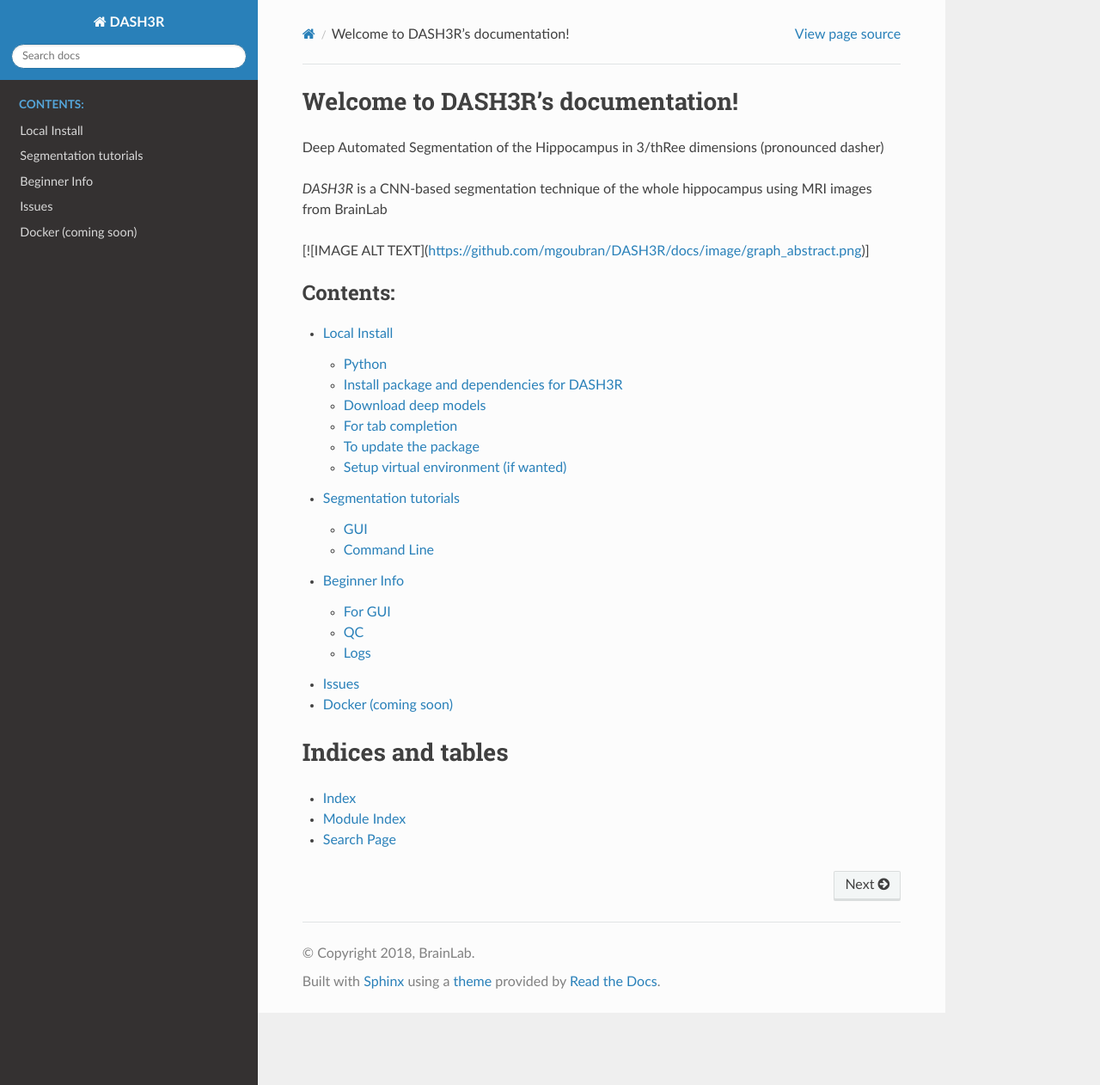
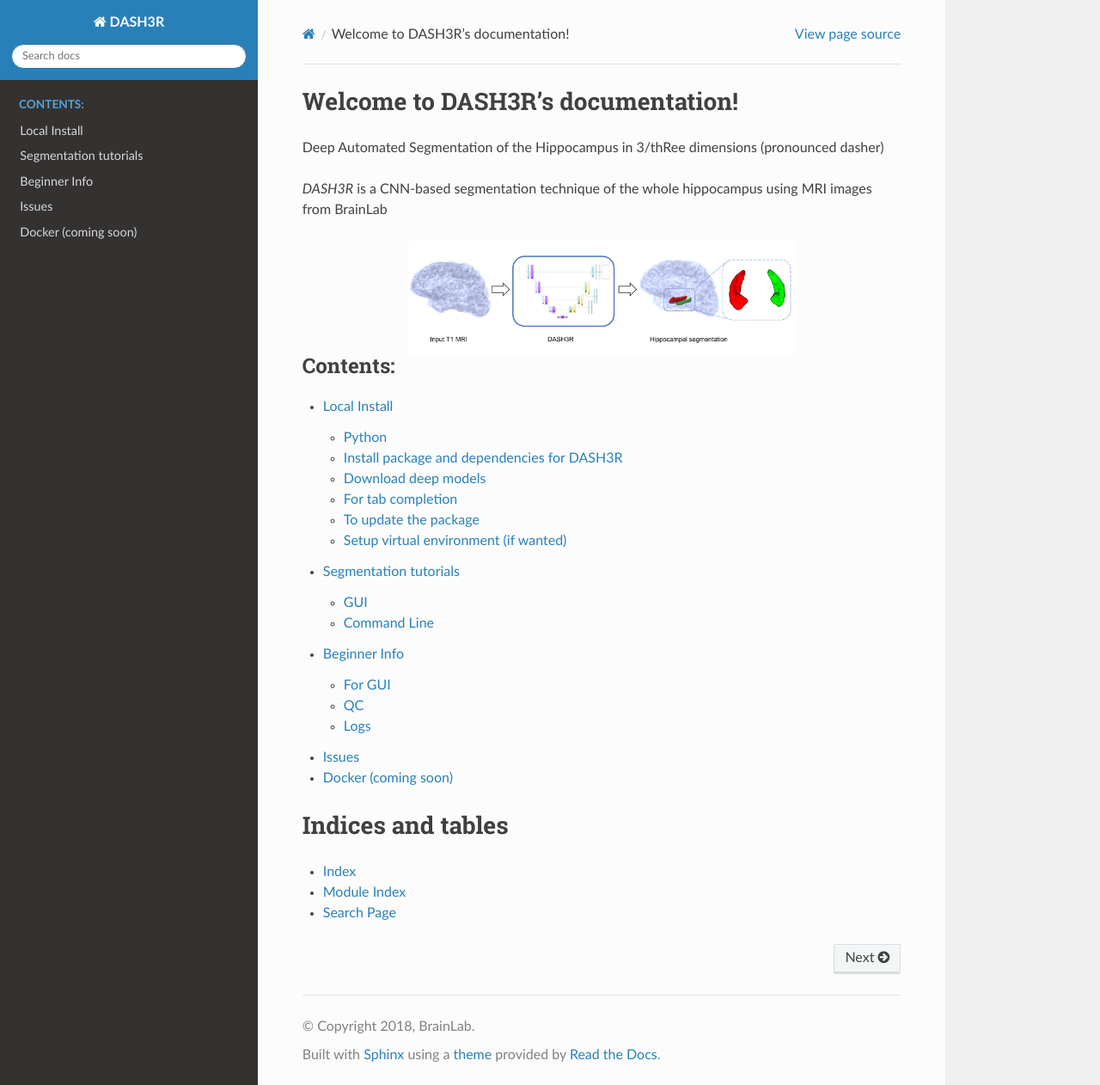
Before and after one commit to AICONSlab/HippMapp3r, a Sphinx documentation site: the page built from docs/index.rst, in a window 1280 px wide and 1262 px high. Shown: the whole window at 86% size. Built offline with Sphinx 7.4.7 and the Read the Docs theme 2.0.0, drawn with Linux system fonts in a browser that asks for light colours; pages that are not in the unit, such as notebooks, are missing from menus.

Commit message:
update docs

```diff
--- a/docs/index.rst
+++ b/docs/index.rst
@@ -11,8 +11,10 @@
 *DASH3R* is a CNN-based segmentation technique of the whole hippocampus
 using MRI images from BrainLab
 
-[![IMAGE ALT TEXT](https://github.com/mgoubran/DASH3R/docs/image/graph_abstract.png)]
-
+.. image:: images/graph_abstract.png
+    :width: 450px
+    :alt: Graph abstract
+    :align: center
 
 .. toctree::
    :maxdepth: 2
```
